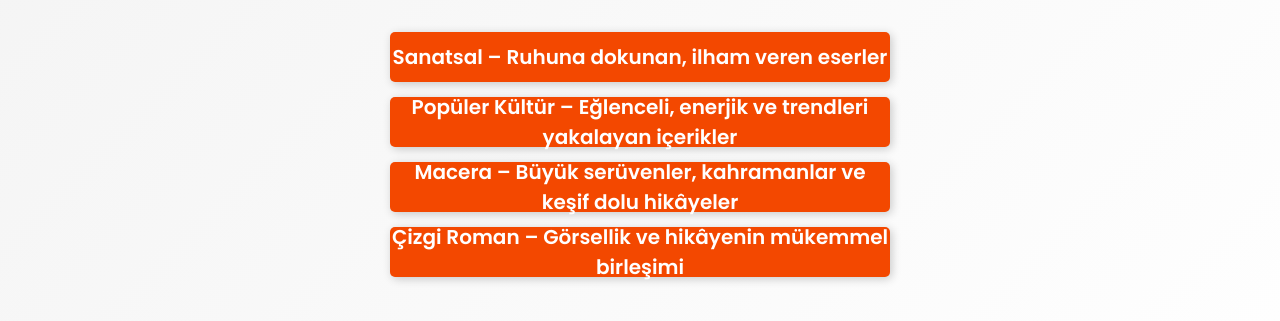
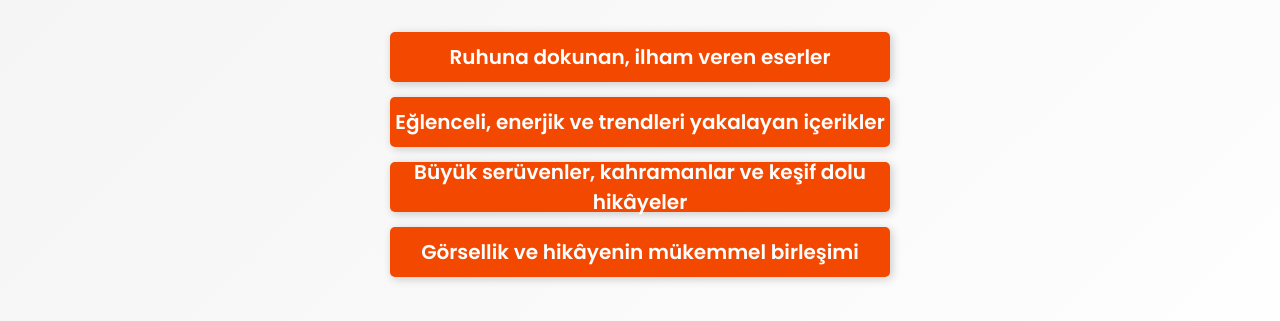
Before and after one commit to yuxufemre/Kitabinibul, a plain HTML site: page indexgy2.html in a window 1280 px wide. Shown: the part 305-626 px from the top of the page. Drawn offline with Linux system fonts and the light colour scheme.

Commit message:
Update indexgy2.html

```diff
--- a/indexgy2.html
+++ b/indexgy2.html
@@ -105,10 +105,10 @@
     <div class="container">
         <h2>Peki okurumuza en çok heyecan veren tarz hangisi?
         </h2>
-        <a href="indexgysonuc1.html" class="button">Sanatsal – Ruhuna dokunan, ilham veren eserler</a>
-        <a href="indexgysonuc2.html" class="button">Popüler Kültür – Eğlenceli, enerjik ve trendleri yakalayan içerikler</a>
-        <a href="indexgysonuc3.html" class="button">Macera – Büyük serüvenler, kahramanlar ve keşif dolu hikâyeler</a>
-        <a href="indexgysonuc4.html" class="button">Çizgi Roman – Görsellik ve hikâyenin mükemmel birleşimi</a>
+        <a href="indexgysonuc1.html" class="button"> Ruhuna dokunan, ilham veren eserler</a>
+        <a href="indexgysonuc2.html" class="button"> Eğlenceli, enerjik ve trendleri yakalayan içerikler</a>
+        <a href="indexgysonuc3.html" class="button"> Büyük serüvenler, kahramanlar ve keşif dolu hikâyeler</a>
+        <a href="indexgysonuc4.html" class="button"> Görsellik ve hikâyenin mükemmel birleşimi</a>
 
     </div>
 </body>
```
